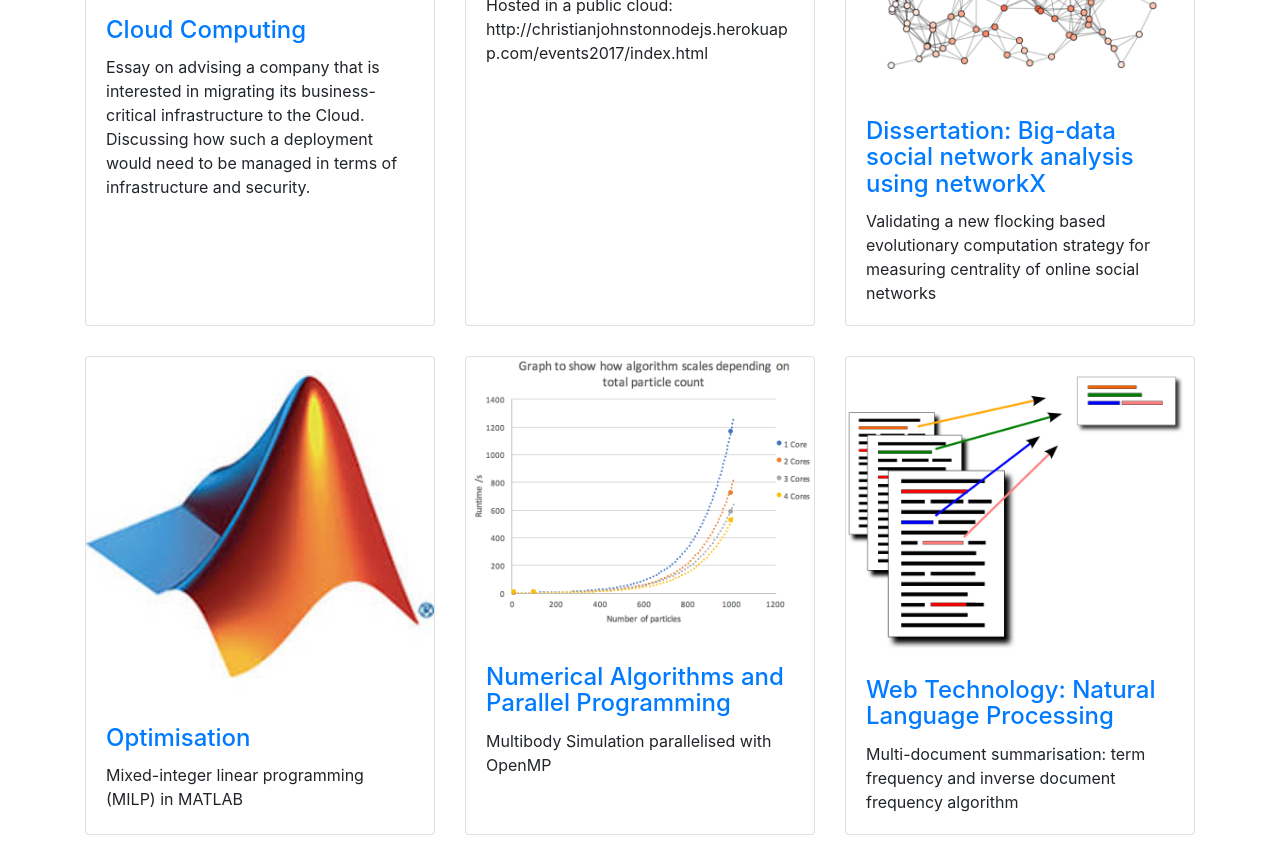
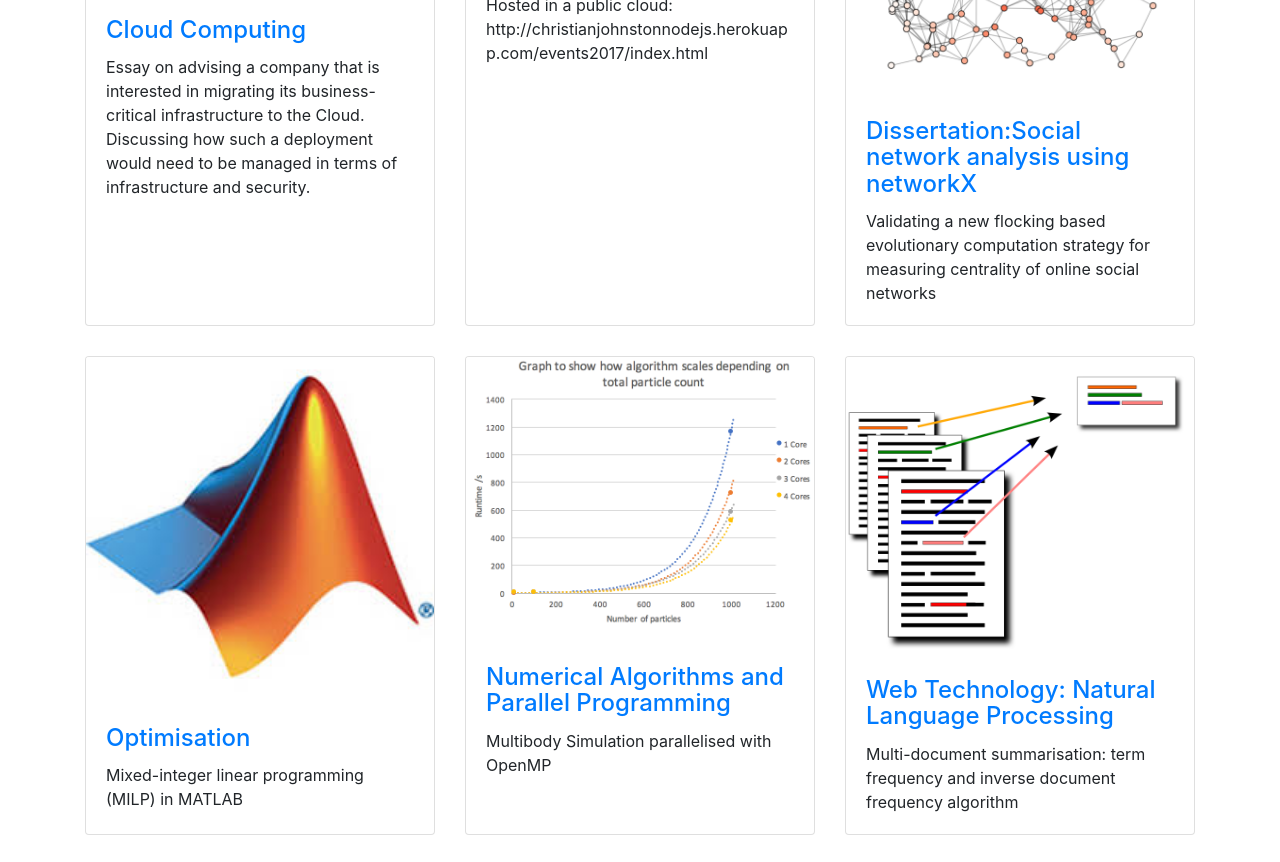
Before and after one commit to ChristianJohnston97/ChristianJohnston97.github.io, a website: page academic.html in a window 1280 px wide. Shown: the part 1678-2540 px from the top of the page. Drawn offline with Linux system fonts and the light colour scheme.

Commit message:
Update academic.html

```diff
--- a/academic.html
+++ b/academic.html
@@ -160,7 +160,7 @@
             <a href="https://github.com/ChristianJohnston97/Dissertation"><img class="card-img-top" src="http://christianjohnston97.github.io/Photos/network.png" alt=""></a>
             <div class="card-body">
               <h4 class="card-title">
-		<a href="https://github.com/ChristianJohnston97/Dissertation">Dissertation: Big-data social network analysis using networkX</a>
+		<a href="https://github.com/ChristianJohnston97/Dissertation">Dissertation:Social network analysis using networkX</a>
               </h4>
               <p class="card-text">Validating a new flocking based evolutionary computation strategy for measuring centrality of online social networks</p>
             </div>
```
